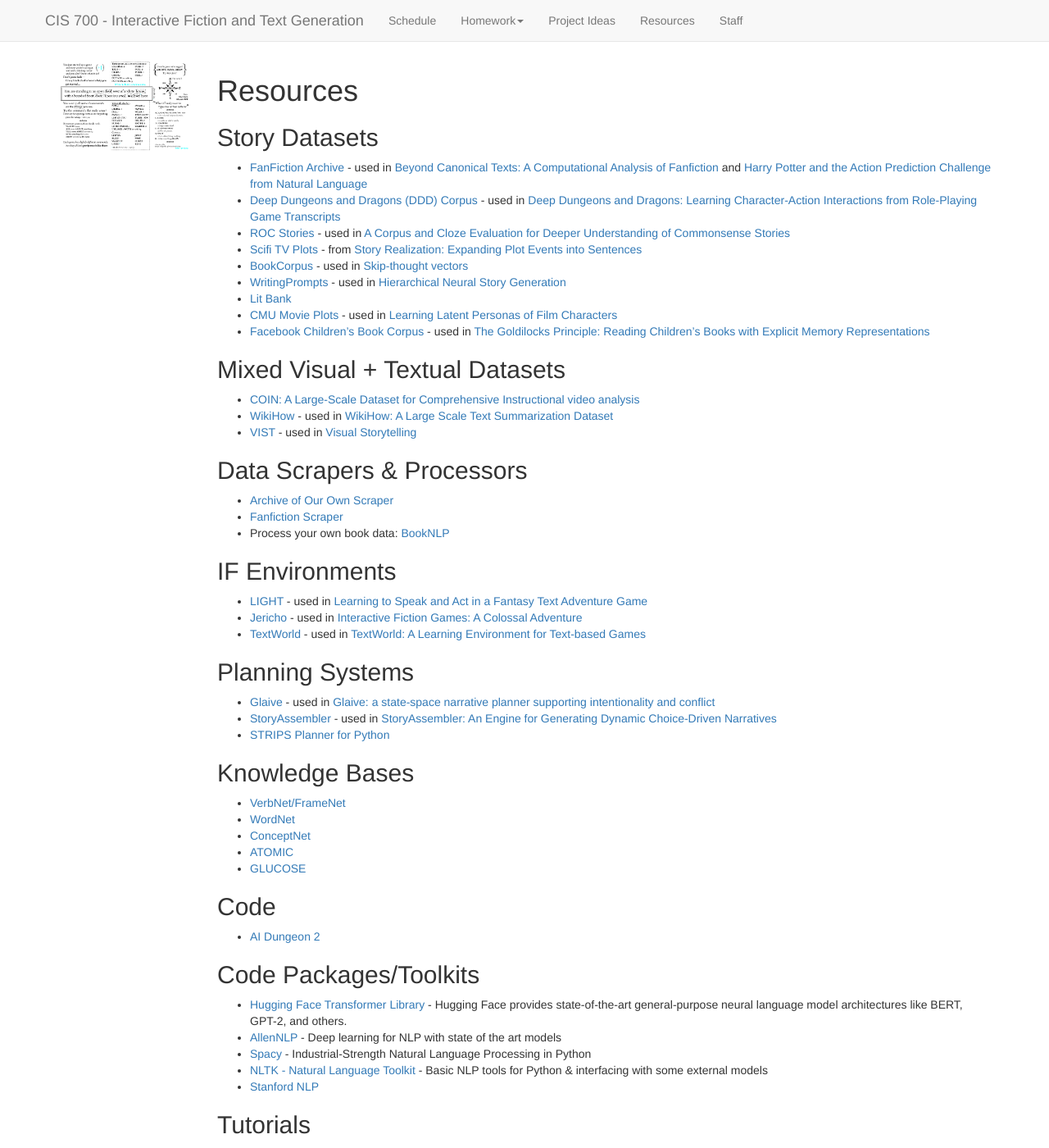
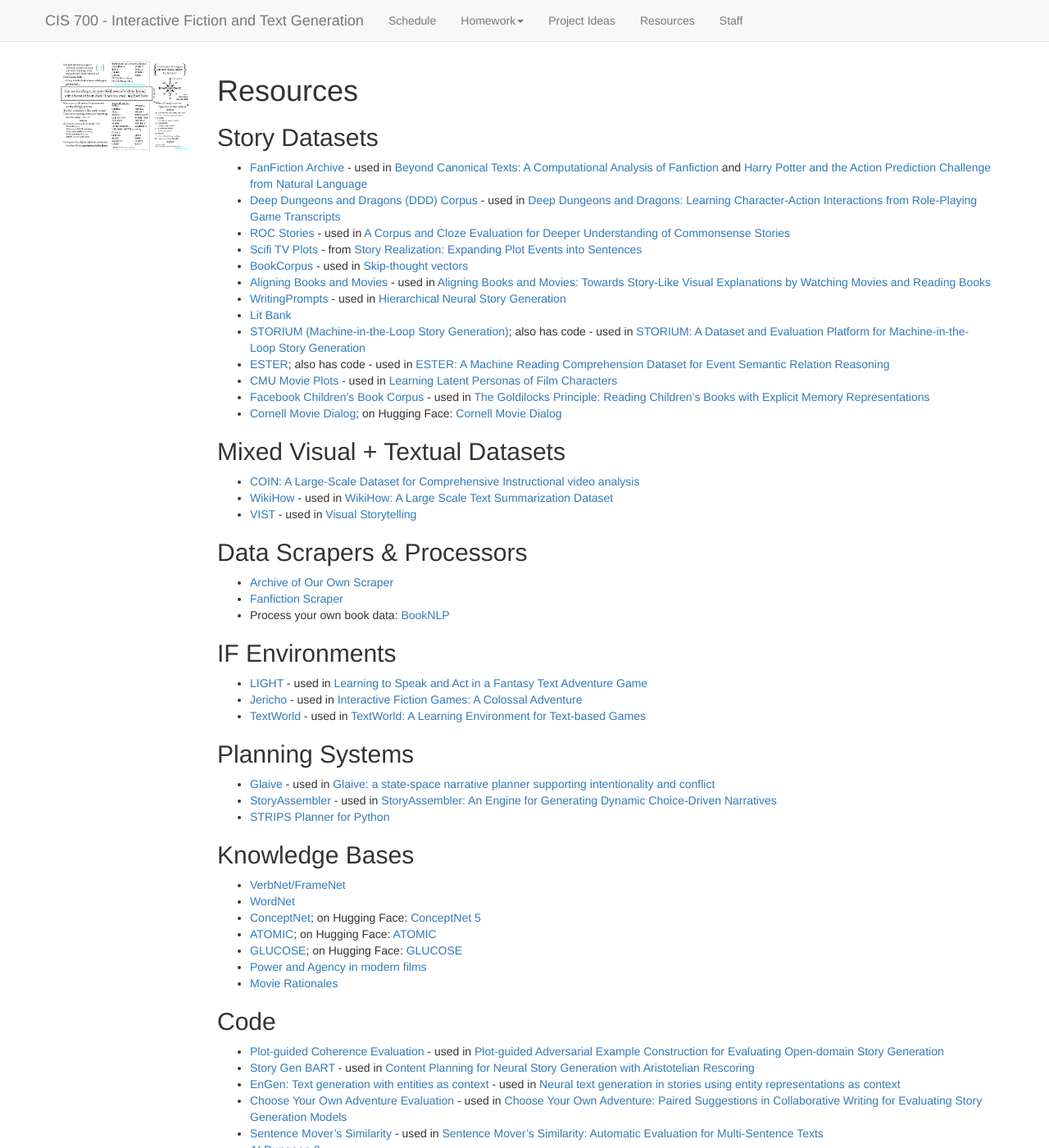
Before and after one commit to interactive-fiction-class/interactive-fiction-class.github.io, a Jekyll site: the page built from resources.md, in a window 1280 px wide and 1400 px high. Shown: the whole window at 82% size. Built offline with Jekyll 4.4.1, drawn with Linux system fonts in a browser that asks for light colours; nearby versions of some CDN libraries; a script that is not in the unit is left out; some of the changed text lies outside the part shown.

Commit message:
updated reading list and resources

```diff
--- a/_data/staff.yaml
+++ b/_data/staff.yaml
@@ -7,7 +7,7 @@
 
 - name: Lara J. Martin
   pic: Lara-Martin.jpg
-  email: laramar@seas [.upenn.edu]
+  email: laramar@seas.upenn.edu
   url: https://laramartin.net
   office_hours: After Thursday's class, or you can <a href="https://calendly.com/laramar/schedule">schedule a meeting here</a>.
   location: Moore, Room 103 (SIG Lab)
--- a/resources.md
+++ b/resources.md
@@ -14,10 +14,14 @@
 * [ROC Stories](https://cs.rochester.edu/nlp/rocstories/) - used in [A Corpus and Cloze Evaluation for Deeper Understanding of Commonsense Stories](https://aclanthology.org/N16-1098)
 * [Scifi TV Plots](https://github.com/rajammanabrolu/StoryRealization) - from [Story Realization: Expanding Plot Events into Sentences](https://aaai.org/ojs/index.php/AAAI/article/view/6232)
 * [BookCorpus](https://github.com/ryankiros/skip-thoughts) - used in [Skip-thought vectors](http://papers.neurips.cc/paper/5950-skip-thought-vectors.pdf)
+* [Aligning Books and Movies](https://github.com/huggingface/datasets/tree/master/datasets/bookcorpus) - used in [Aligning Books and Movies: Towards Story-Like Visual Explanations by Watching Movies and Reading Books](https://www.computer.org/csdl/proceedings-article/iccv/2015/8391a019/12OmNro0HYa)
 * [WritingPrompts](https://huggingface.co/datasets/rewardsignal/reddit_writing_prompts) - used in [Hierarchical Neural Story Generation](https://aclanthology.org/P18-1082)
 * [Lit Bank](https://github.com/dbamman/litbank)
+* [STORIUM (Machine-in-the-Loop Story Generation)](https://storium.cs.umass.edu/); also has code - used in [STORIUM: A Dataset and Evaluation Platform for Machine-in-the-Loop Story Generation](https://aclanthology.org/2020.emnlp-main.525/)
+* [ESTER](https://vnpeng.net/bibliography/han2021ester/); also has code - used in [ESTER: A Machine Reading Comprehension Dataset for Event Semantic Relation Reasoning](https://arxiv.org/abs/2104.08350)
 * [CMU Movie Plots](http://www.cs.cmu.edu/~ark/personas/) - used in [Learning Latent Personas of Film Characters](https://aclanthology.org/P13-1035.pdf)
 * [Facebook Children's Book Corpus](https://research.fb.com/downloads/babi/) - used in [The Goldilocks Principle: Reading Children’s Books with Explicit Memory Representations](https://arxiv.org/abs/1511.02301)
+* [Cornell Movie Dialog](https://www.cs.cornell.edu/~cristian/Cornell_Movie-Dialogs_Corpus.html); on Hugging Face: [Cornell Movie Dialog](https://huggingface.co/datasets/cornell_movie_dialog)
 
 ## Mixed Visual + Textual Datasets
 
@@ -47,17 +51,25 @@
 
 * [VerbNet/FrameNet](https://uvi.colorado.edu/uvi_search)
 * [WordNet](https://wordnet.princeton.edu/)
-* [ConceptNet](https://conceptnet.io/)
-* [ATOMIC](https://homes.cs.washington.edu/~msap/atomic/)
-* [GLUCOSE](https://huggingface.co/datasets/glucose)
+* [ConceptNet](https://conceptnet.io/); on Hugging Face: [ConceptNet 5](https://huggingface.co/datasets/conceptnet5)
+* [ATOMIC](https://homes.cs.washington.edu/~msap/atomic/); on Hugging Face: [ATOMIC](https://huggingface.co/datasets/atomic)
+* [GLUCOSE](https://huggingface.co/datasets/glucose); on Hugging Face: [GLUCOSE](https://huggingface.co/datasets/glucose)
+* [Power and Agency in modern films](https://homes.cs.washington.edu/~msap/movie-bias/)
+* [Movie Rationales](https://huggingface.co/datasets/movie_rationales)
 
 ## Code
 
+* [Plot-guided Coherence Evaluation](https://github.com/PlusLabNLP/Plot-guided-Coherence-Evaluation) - used in [Plot-guided Adversarial Example Construction for Evaluating Open-domain Story Generation](https://aclanthology.org/2021.naacl-main.343/)
+* [Story Gen BART](https://github.com/PlusLabNLP/story-gen-BART) - used in [Content Planning for Neural Story Generation with Aristotelian Rescoring](https://aclanthology.org/2020.emnlp-main.351/)
+* [EnGen: Text generation with entities as context](https://github.com/eaclark07/engen) - used in [Neural text generation in stories using entity representations as context](https://aclanthology.org/N18-1204.pdf)
+* [Choose Your Own Adventure Evaluation](https://github.com/eaclark07/cyoa) - used in [Choose Your Own Adventure: Paired Suggestions in Collaborative Writing for Evaluating Story Generation Models](https://aclanthology.org/2021.naacl-main.279/)
+* [Sentence Mover's Similarity](https://github.com/eaclark07/sms) - used in [Sentence Mover’s Similarity: Automatic Evaluation for Multi-Sentence Texts](https://aclanthology.org/P19-1264/)
 * [AI Dungeon 2](https://github.com/Latitude-Archives/AIDungeon)
+* [COMET](https://github.com/atcbosselut/comet-commonsense) - uses ATOMIC and ConceptNet
 
-## Code Packages/Toolkits
-
-* [Hugging Face Transformer Library](https://github.com/huggingface/transformers) - Hugging Face provides state-of-the-art general-purpose neural language model architectures like BERT, GPT-2, and others.
+### Libraries & Toolkits
+* [Hugging Face](https://huggingface.co/) - Hugging Face provides state-of-the-art general-purpose neural language model architectures like BERT, GPT-2, and others.
+* [Hugging Face Transformer Library](https://github.com/huggingface/transformers)
 * [AllenNLP](https://allennlp.org) - Deep learning for NLP with state of the art models
 * [Spacy](https://spacy.io) - Industrial-Strength Natural Language Processing in Python
 * [NLTK - Natural Language Toolkit](https://www.nltk.org/) - Basic NLP tools for Python & interfacing with some external models
```
Also changed, not shown: _data/lectures.yaml (+8 -0 lines).
